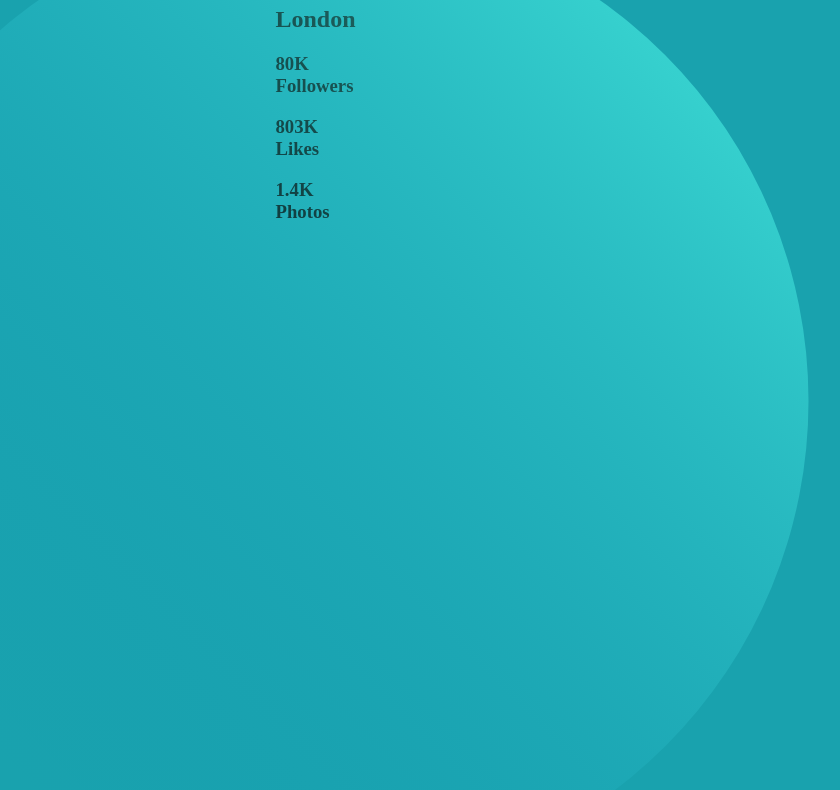
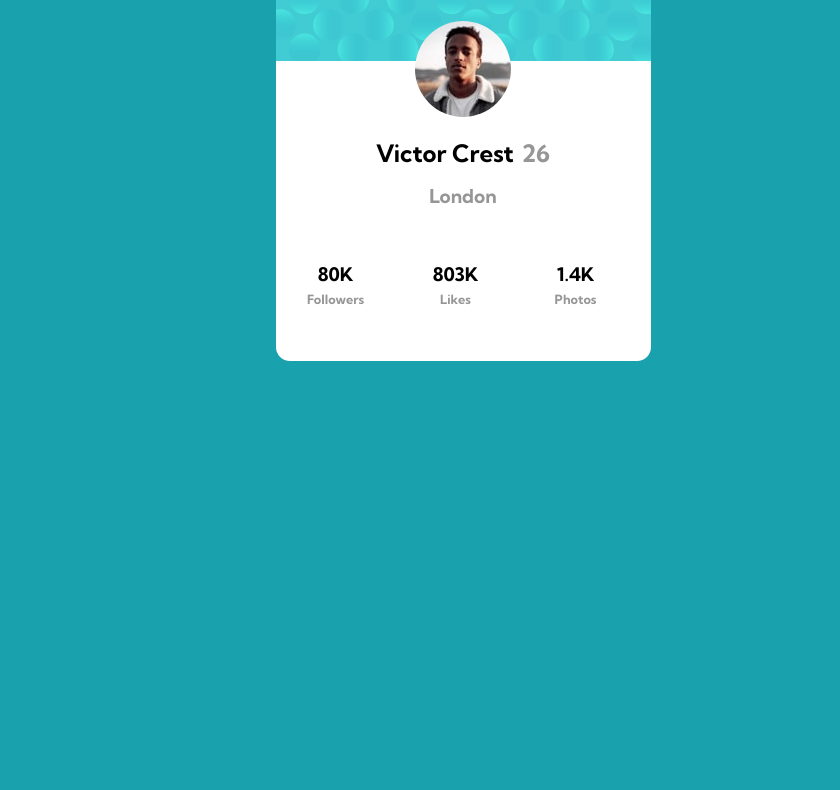
Before and after one commit to tommythetechie/profile-card, a plain HTML site: page index.html in a window 1280 px wide. Shown: the part 239-1029 px from the top of the page, without its empty margins (177-1017 px from the left). After the commit the page ends 800 px from the top, so only its background shows below. Drawn offline with Linux system fonts and the light colour scheme.

Commit message:
polish
polished up the design a bit more. almost done, will finish up later

```diff
--- a/index.html
+++ b/index.html
@@ -6,24 +6,34 @@
 
   <link rel="icon" type="image/png" sizes="32x32" href="./images/favicon-32x32.png">
   <link rel="stylesheet" href="style.css">
+  <link rel="preconnect" href="https://fonts.googleapis.com">
+  <link rel="preconnect" href="https://fonts.gstatic.com" crossorigin>
+  <link href="https://fonts.googleapis.com/css2?family=Kumbh+Sans:wght@400;700&display=swap" rel="stylesheet">
   <title>Frontend Mentor | Profile card component</title>
 
 
 </head>
 <body>
-  <div class="background-img">
-    <img class="top-img" src="images/bg-pattern-top.svg" alt="background image">
-    <img class="bottom-img" src="images/bg-pattern-bottom.svg" alt="background image">
-  </div><!-- background img -->
+
 
   <div class="wrapper">
     <div class="profile">
-      <h1>Victor Crest<br><span>26</span></h1>
-      <h2>London</h2>
 
-      <div><h3>80K<br><span>Followers</span></h3></div>
-      <div><h3>803K<br><span>Likes</span></h3></div>
-      <div><h3>1.4K<br><span>Photos</span></h3></div>
+      <header class="header">
+
+      </header>
+
+      <main class="main">
+        <img src="images/image-victor.jpg" alt="profile picture">
+        <h1>Victor Crest<span>26</span></h1>
+        <h2>London</h2>
+      </main>
+
+      <footer class="footer">
+        <div><h3>80K<br><span>Followers</span></h3></div>
+        <div><h3>803K<br><span>Likes</span></h3></div>
+        <div><h3>1.4K<br><span>Photos</span></h3></div>
+      </footer>
 
     </div><!-- profile -->
   </div><!-- wrapper -->
--- a/style.css
+++ b/style.css
@@ -1,23 +1,12 @@
 * {
-    box-sizing: border-box;;
+    box-sizing: border-box;
+
 }
 body {
     background-color: hsl(185, 75%, 39%);
-
-}
-.background-img {
-    position: relative;
-}
-.top-img {
-    position: absolute;
-    top: 0;
-    left: 0;
-
-}
-.bottom-img {
-    position: absolute;
-    bottom: 0;
-    right: 0;
+    font-size: 18px;
+    font-family: 'Kumbh Sans', sans-serif;
+    text-align: center;
 }
 .wrapper {
     max-width: 375px;
@@ -25,4 +14,48 @@ body {
 }
 .profile {
     margin-top: 150px;
+    display: grid;
+    grid-template-columns: 100%;
+    grid-template-rows: 150px 150px 150px;
+    background-color: #fff;
+    border-radius: 14px;
 }
+.header {
+    background-image: url('images/bg-pattern-card.svg');
+    background-size: cover;
+    height: 150px;
+    border-top-left-radius: 14px;
+    border-top-right-radius: 14px;
+}
+.main {
+    text-align: center;
+}
+.main img {
+    border-radius: 50%;
+    margin-top: -40px;
+}
+.main span {
+    margin-left: 8px;
+    color: hsl(0, 0%, 59%);
+}.main h1 {
+    font-size: 1.5rem;
+}
+.main h2 {
+    color: hsl(0, 0%, 59%);
+    font-size: 1.2rem;
+}
+.footer {
+    display: grid;
+    grid-template-columns: 120px 120px 120px;
+    justify-items: center;
+    align-items: center;
+    font-size: 1rem;
+}
+.footer span {
+    color: hsl(0, 0%, 59%);
+    font-size: 0.8rem;
+}
+.header, .main, .footer {
+    /*border: 1px solid black; */
+
+}
```
